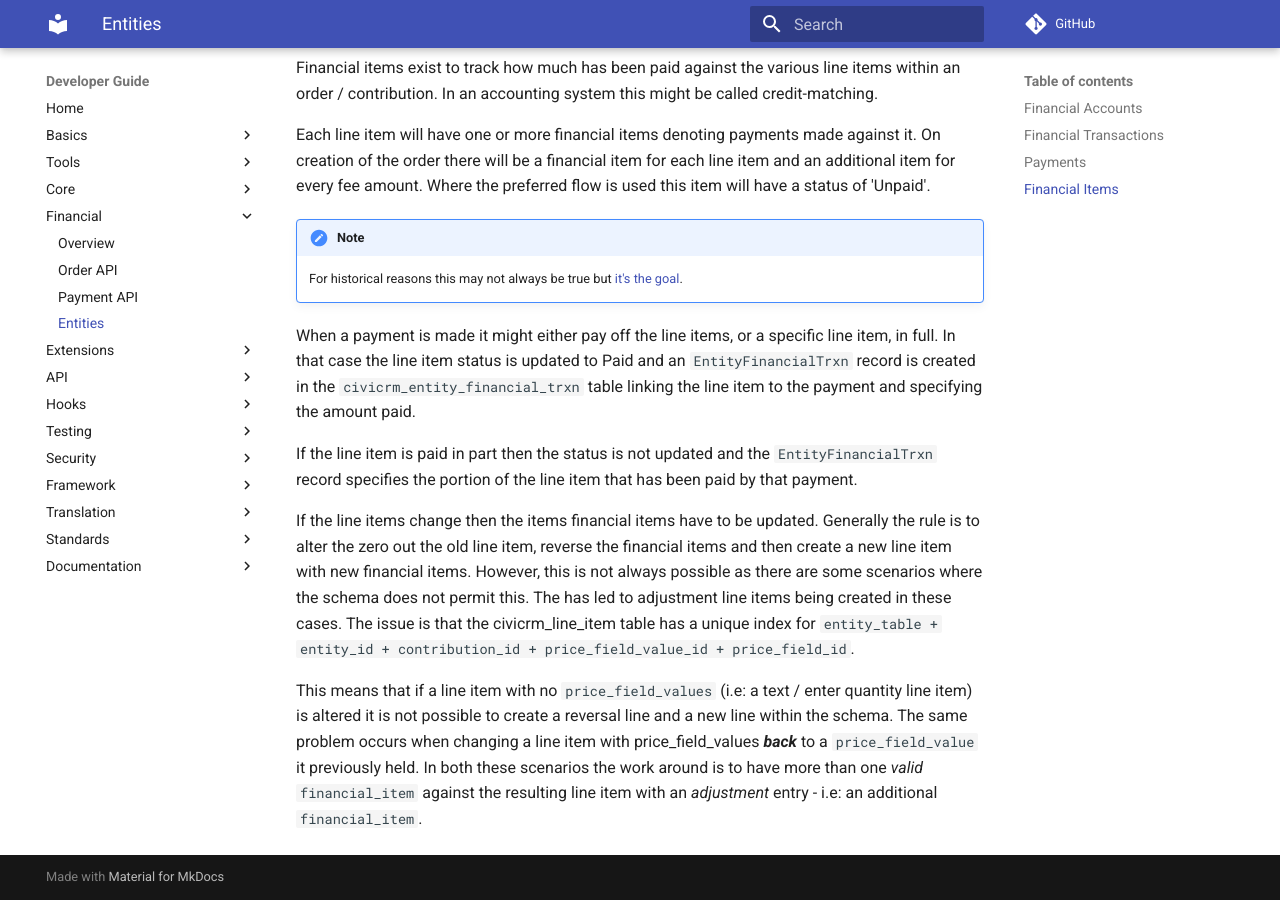
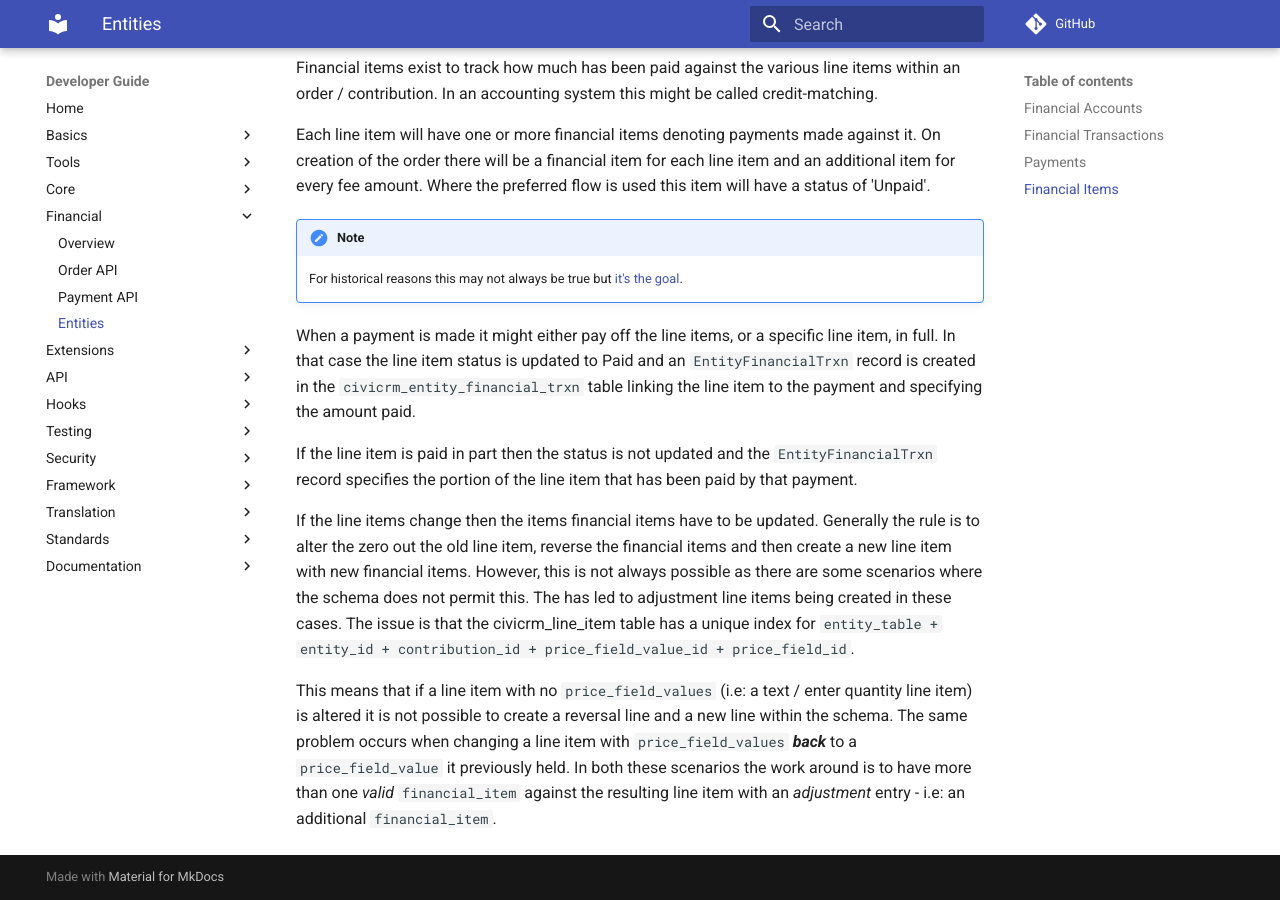
Before and after one commit to civicrm/civicrm-dev-docs, an MkDocs documentation site: the page built from docs/financial/financialentities.md, in a window 1280 px wide and 900 px high, scrolled down 2498 px. Built offline with MkDocs 1.6.1 and Material for MkDocs 9.7.7, drawn with Linux system fonts in a browser that asks for light colours; comment, search, counter and statistics services are not loaded; old or Windows-style settings are respelled for this version of MkDocs.

```diff
--- a/docs/financial/financialentities.md
+++ b/docs/financial/financialentities.md
@@ -83,6 +83,6 @@ adjustment line items being created in these cases. The issue is that the civicr
 `entity_table + entity_id + contribution_id + price_field_value_id + price_field_id`.
 
 This means that if a line item with no `price_field_values` (i.e: a text / enter quantity line item) is altered it is not possible
-to create a reversal line and a new line within the schema. The same problem occurs when changing a line item with price_field_values
+to create a reversal line and a new line within the schema. The same problem occurs when changing a line item with `price_field_values`
 ***back*** to a `price_field_value` it previously held. In both these scenarios the work around is to have more than one *valid* `financial_item`
 against the resulting line item with an *adjustment* entry -  i.e: an additional `financial_item`.
```
